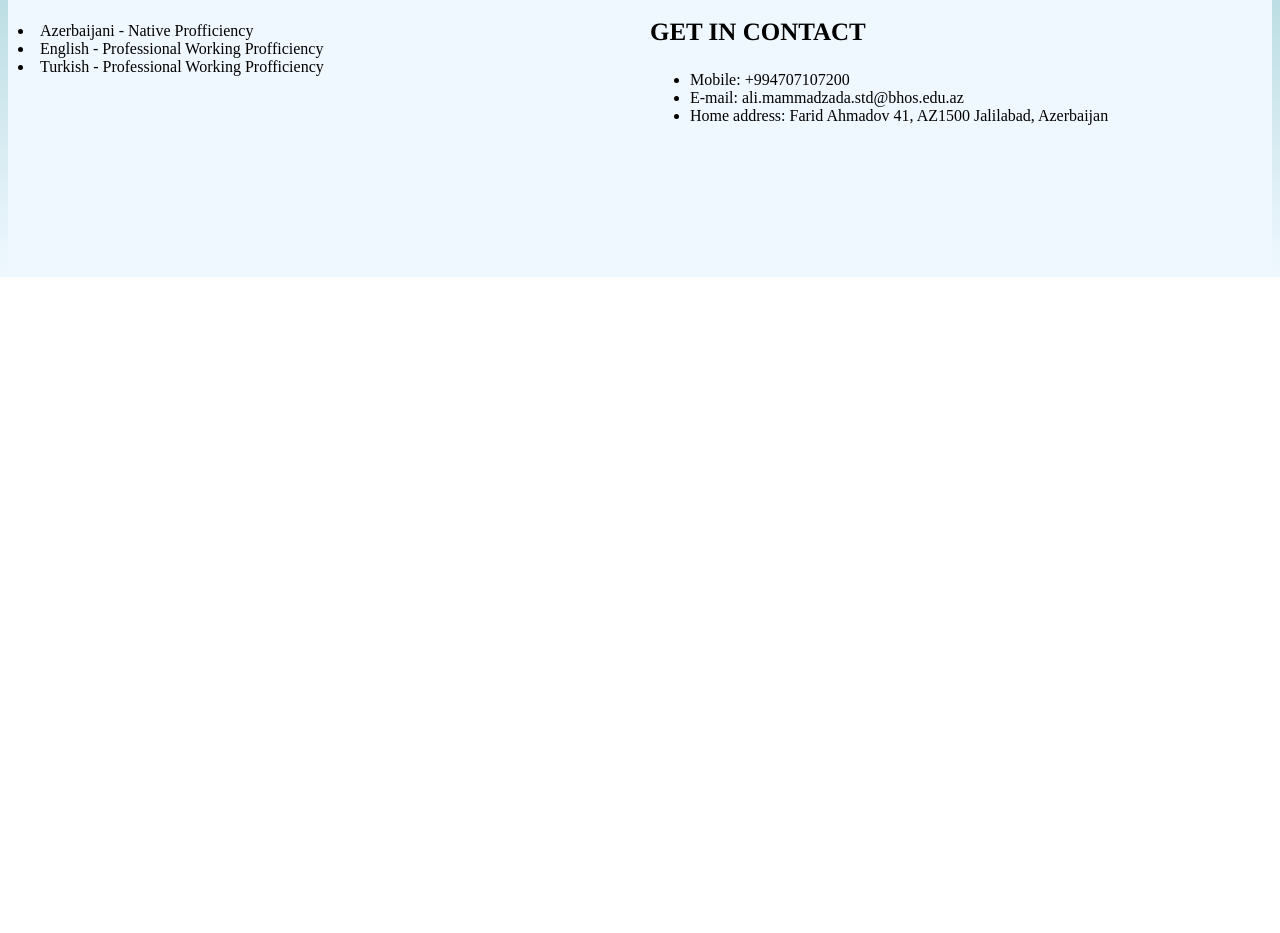
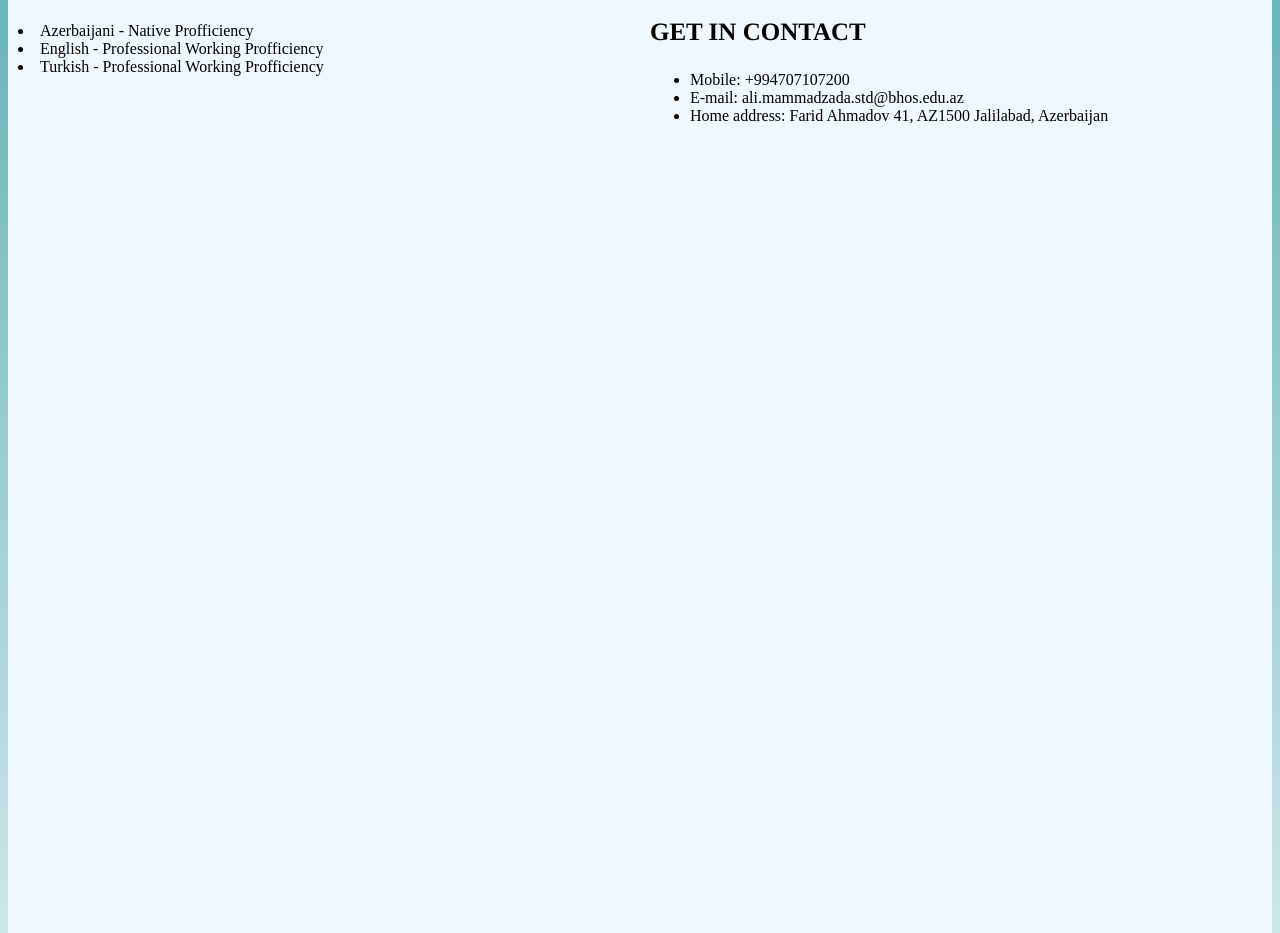
Before and after one commit to alimammadzada/cv.github.io, a plain HTML site: page index.html in a window 1280 px wide. Shown: the part 1007-1940 px from the top of the page. Before the commit the page ends 1284 px from the top, so only its background shows below. Drawn offline with Linux system fonts and the light colour scheme.

Commit message:
Update index.html

```diff
--- a/index.html
+++ b/index.html
@@ -59,11 +59,9 @@
       </style>
   </head>
   <body style =" background: linear-gradient(Teal, AliceBlue);">
-
     <img title = "Ali" src="img\ali.jpg" alt="ali" style = " width:235px; height:222px; float:left;">
     <h2  style = "text-align:left;"><br>CHEMICAL ENGINEERING BACHELOR</h2>
     <h1> ALI <br>MAMMADZADA</h1>
-
     <div class="row">
       <div class="column" style="background-color:AliceBlue;">
         <hr align ="left" noshade >
@@ -73,7 +71,6 @@
           <li>Lyceum-school complex named after Mubariz Ibrahimov Bilasuvar, Azerbaijan| 09/2012 - 06/2017</li>
           <li>Chemical Engineering Bachelor, Baku Higher Oil School | 09/2017 - Present</li>
         </ul>
-
         <hr align ="left" noshade >
         <h3>CERTIFICATES & ACHIEVEMENTS</h3>
         <h4>SOCAR Training, Education, and Certification Department</h4>
@@ -101,9 +98,7 @@
         <li>Azerbaijani - Native Profficiency</li>
         <li>English - Professional Working Profficiency</li>
         <li>Turkish - Professional Working Profficiency</li>
-
       </div>
-
       <div class="column" style="background-color:AliceBlue;">
       <hr align ="left" noshade >
       <h3>EXPERIENCE</h3>
@@ -121,8 +116,6 @@
         <li>"Yukselish" competition semi-final 17, 28 June 2021</li>
         <li>"Yukselish" competition final 10, 11 July 2021</li>
       </ul>
-
-
       <hr align ="left" noshade >
       <h3>SKILLS</h3>
       <ul style="color:black;">
@@ -146,5 +139,12 @@
         <li>Home address: Farid Ahmadov 41, AZ1500 Jalilabad, Azerbaijan</li>
       </ul>
       </div>
+      <div class = "column" style="background-color:AliceBlue;">
+
+      </div>
+      <div class = "column" style="background-color:AliceBlue;">
+
+      </div>
+    </div>
   </body>
 </html>
```
Lines whose indentation alone changed are shown as unchanged.
